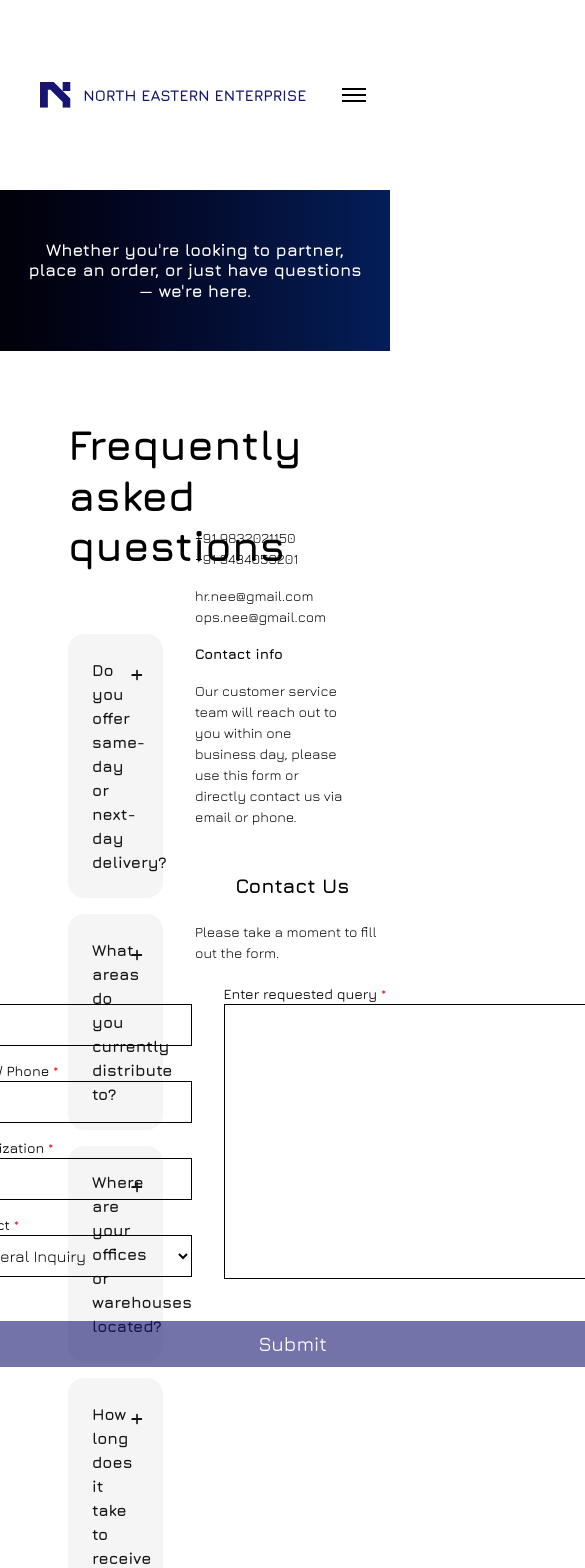
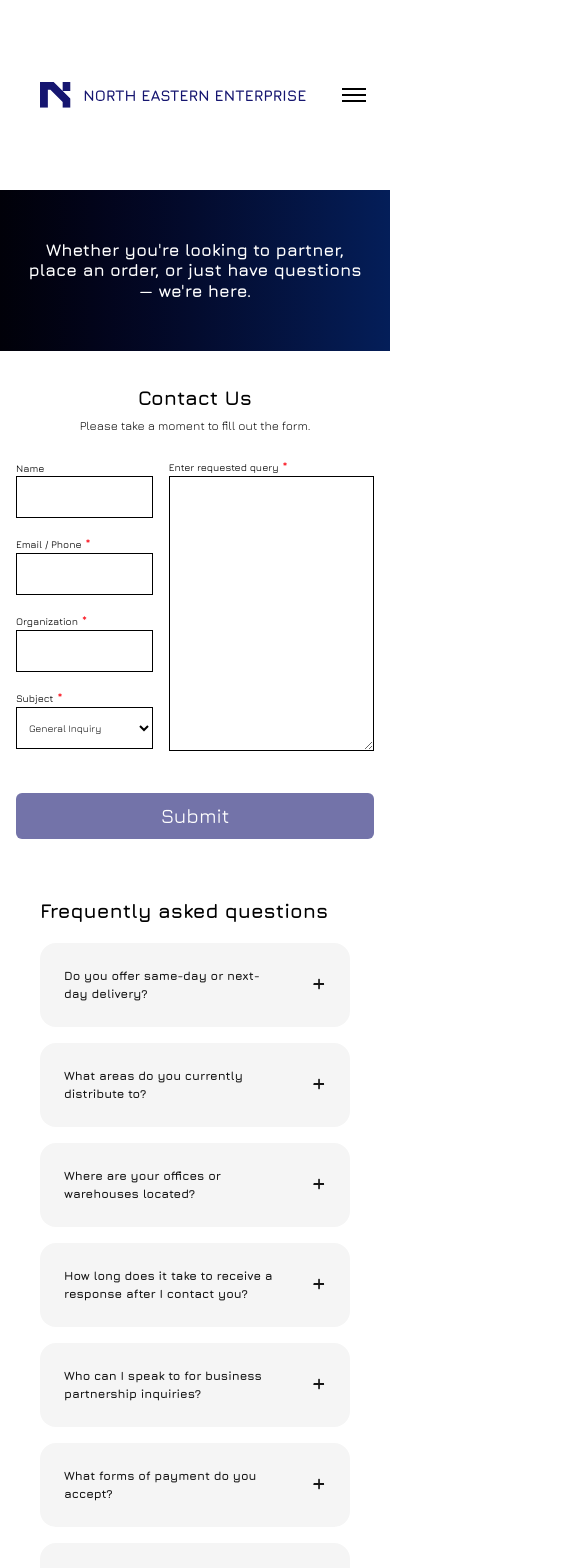
Before and after one commit to himanshuSri24/north-eastern-enterprise, a Next.js app: page /contact-us in a window 390 px wide. Shown: the top 1568 px of the page, 585 px wide, since content can reach past the window. Built offline with nearby package versions, Linux system fonts and the light colour scheme.

Commit message:
all pages responsive

```diff
--- a/src/app/contact-us/page.tsx
+++ b/src/app/contact-us/page.tsx
@@ -20,7 +20,7 @@ const FAQTile = ({
   };
 
   return (
-    <div className="bg-[#F5F5F5] rounded-[16px] p-6 flex flex-col gap-6">
+    <div className="bg-[#F5F5F5] rounded-[16px] p-6 flex flex-col gap-6 text-[12px] sm:text-[16px]">
       <div className="flex justify-between font-bold">
         <div className="text-[#151515] max-w-[80%]">{heading}</div>
         <div className="flex items-start justify-center">
@@ -37,14 +37,10 @@ const FAQTile = ({
   );
 };
 
-const Page = () => {
+const FAQs = () => {
   return (
-    <div className="font-jura">
-      <Banner page={BannerPage.CONTACT_US} />
-      <div className="flex w-full">
-        <div className="w-1/2">
-          <div className="my-17 ml-17 mr-8">
-            <div className="text-h1 font-bold leading-[120%] mb-16">
+    <div className="my-5 mx-10 sm:my-17 sm:ml-17 sm:mr-8">
+      <div className="text-h5 sm:text-h1 font-bold leading-[120%] sm:mb-16 mb-5">
         Frequently asked questions
       </div>
       <div className="flex flex-col gap-4">
@@ -90,26 +86,33 @@ const Page = () => {
         />
       </div>
     </div>
-        </div>
-        <div className="w-1/2 mt-34">
+  );
+};
+
+const ContactUsFormContainer = () => {
+  return (
+    <>
       <div className="flex flex-col gap-4">
-            <div className="mb-6 text-left pt-10 pr-10">
+        <div className=" hidden desk-2:block mb-6 text-left pt-10 pr-10">
           <div className="text-body-1">+91 9832021150</div>
           <div className="text-body-1 mb-4">+91 9434059201</div>
           <div className="text-body-1">hr.nee@gmail.com</div>
           <div className="text-body-1 mb-4">ops.nee@gmail.com</div>
           <div className="text-body-1 font-bold mb-4">Contact info</div>
           <div className="text-body-1">
-                Our customer service team will reach out to you within one
-                business day, please use this form or directly contact us via
-                email or phone.
+            Our customer service team will reach out to you within one business
+            day, please use this form or directly contact us via email or phone.
           </div>
         </div>
+        <div className="flex flex-col gap-0 mt-7 desk-2:mt-0 sm:gap-4">
           <div className="mx-auto my-1">
-              <div className="text-[20px] font-bold">Contact Us</div>
+            <div className="text-h5 desk-2:text-[20px] font-bold">
+              Contact Us
             </div>
-            <div className="mx-auto text-[14px] mb-5">
+          </div>
+          <div className="mx-auto text-[12px] desk-2:text-[14px] mb-5">
             Please take a moment to fill out the form.
+          </div>
         </div>
       </div>
 
@@ -118,6 +121,26 @@ const Page = () => {
         {/* Added flex and justify-end */}
         <Form />
       </div>
+    </>
+  );
+};
+
+const Page = () => {
+  return (
+    <div className="font-jura">
+      <Banner page={BannerPage.CONTACT_US} />
+      <div className="flex w-full">
+        <div className="w-full hidden desk-2:flex">
+          <div className="w-1/2">
+            <FAQs />
+          </div>
+          <div className="w-1/2 mt-34">
+            <ContactUsFormContainer />
+          </div>
+        </div>
+        <div className="w-full block desk-2:hidden">
+          <ContactUsFormContainer />
+          <FAQs />
         </div>
       </div>
     </div>
--- a/src/app/globals.css
+++ b/src/app/globals.css
@@ -18,6 +18,7 @@
 
   --breakpoint-mob: 450px;
   --breakpoint-desk-1: 1300px;
+  --breakpoint-desk-2: 1500px;
 }
 
 body {
--- a/src/components/contact/Form.tsx
+++ b/src/components/contact/Form.tsx
@@ -118,23 +118,28 @@ const Form = () => {
   };
 
   return (
-    <form onSubmit={handleSubmit}>
-      <div className="flex gap-4">
-        <div className="w-[250px] flex flex-col justify-start items-start gap-3.5">
+    <form
+      onSubmit={handleSubmit}
+      className="w-[100%] desk-2:w-auto px-4 desk-2:px-0"
+    >
+      <div className="flex gap-4 ">
+        <div className="w-2/5 desk-2:w-[250px] flex flex-col justify-start items-start gap-3.5 desk-2:mt-0 mt-1.5">
           {/* Name */}
-          <div>
-            <div className="text-body-1 font-medium">Name</div>
+          <div className="w-full desk-2:w-auto">
+            <div className="text-[10px] desk-2:text-body-1 font-medium">
+              Name
+            </div>
             <input
               type="text"
               name="name"
               value={form.name}
               onChange={handleChange}
-              className="border-1 w-[234px] h-[42px] px-2"
+              className="border-1 w-full desk-2:w-[234px] h-[42px] px-2"
             />
           </div>
           {/* Email / Phone */}
-          <div>
-            <div className="text-body-1 font-medium">
+          <div className="w-full desk-2:w-auto">
+            <div className="text-[10px] desk-2:text-body-1 font-medium">
               Email / Phone
               <span className="text-body-1 font-medium text-red-500"> *</span>
             </div>
@@ -143,7 +148,7 @@ const Form = () => {
               name="emailPhone"
               value={form.emailPhone}
               onChange={handleChange}
-              className="border-1 w-[234px] h-[42px] px-2"
+              className="border-1 w-full desk-2:w-[234px] h-[42px] px-2"
             />
             {errors.emailPhone && (
               <div className="text-red-500 text-xs mt-1">
@@ -152,8 +157,8 @@ const Form = () => {
             )}
           </div>
           {/* Organization */}
-          <div>
-            <div className="text-body-1 font-medium">
+          <div className="w-full desk-2:w-auto">
+            <div className="text-[10px] desk-2:text-body-1 font-medium">
               Organization
               <span className="text-body-1 font-medium text-red-500"> *</span>
             </div>
@@ -162,7 +167,7 @@ const Form = () => {
               name="organization"
               value={form.organization}
               onChange={handleChange}
-              className="border-1 w-[234px] h-[42px] px-2"
+              className="border-1 w-full desk-2:w-[234px] h-[42px] px-2"
             />
             {errors.organization && (
               <div className="text-red-500 text-xs mt-1">
@@ -171,8 +176,8 @@ const Form = () => {
             )}
           </div>
           {/* Subject */}
-          <div>
-            <div className="text-body-1 font-medium">
+          <div className="w-full desk-2:w-auto">
+            <div className="text-[10px] desk-2:text-body-1 font-medium">
               Subject
               <span className="text-body-1 font-medium text-red-500"> *</span>
             </div>
@@ -180,7 +185,7 @@ const Form = () => {
               name="subject"
               value={form.subject}
               onChange={handleChange}
-              className="border-1 w-[234px] h-[42px] px-2"
+              className="border-1 w-full desk-2:w-[234px] h-[42px] px-2 text-[10px] desk-2:text-body-1"
             >
               <option value="General Inquiry">General Inquiry</option>
               <option value="Request a Quote">Request a Quote</option>
@@ -192,10 +197,10 @@ const Form = () => {
             )}
           </div>
         </div>
-        <div className="w-[400px] flex flex-col justify-start h-full items-start gap-5.5">
+        <div className="w-3/5 desk-2:w-[400px] flex flex-col justify-start h-full items-start gap-5.5">
           {/* Enter requested query */}
           <div className="h-full w-full">
-            <div className="text-body-1 font-medium">
+            <div className="text-[10px] desk-2:text-body-1 font-medium">
               Enter requested query
               <span className="text-body-1 font-medium text-red-500"> *</span>
             </div>
```
Lines whose indentation alone changed are shown as unchanged.
